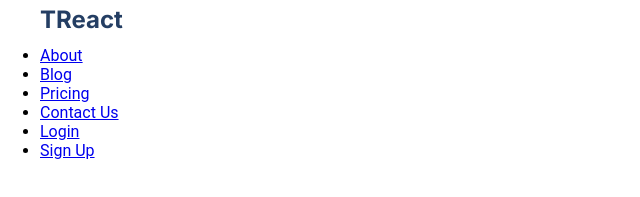
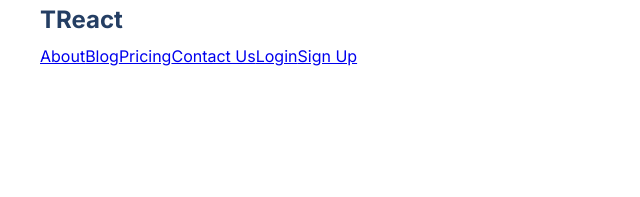
Before and after one commit to Vantadragon/Final-Project-, a plain HTML site: page index.html in a window 1280 px wide. Shown: the part 83-280 px from the top of the page, without its empty margins (0-640 px from the left). Drawn offline with Linux system fonts and the light colour scheme.

Commit message:
Learning

```diff
--- a/styles.css
+++ b/styles.css
@@ -4,7 +4,7 @@
     padding: 0;
     margin: 0;
     box-sizing: border-box;
-    font-family: 'Roboto', sans-serif;
+    font-family: 'Inter', sans-serif;
 }
 
 .row {
@@ -33,7 +33,13 @@ nav {
 
 .nav__title {
     color: #243e63;
-    font-family: 'Inter', sans-serif;
     margin: 8px 0px;
     padding: 0px 0px 4px;
 }
+
+.nav__links {
+    display: flex;
+    align-items: center;
+    justify-content: space-between;
+    list-style: none;
+}
```
